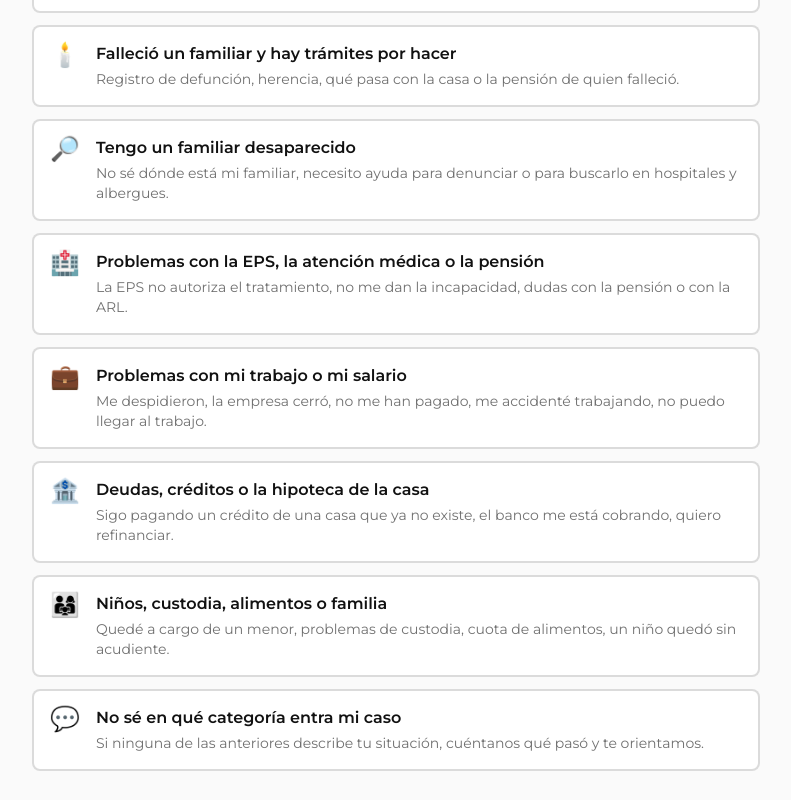
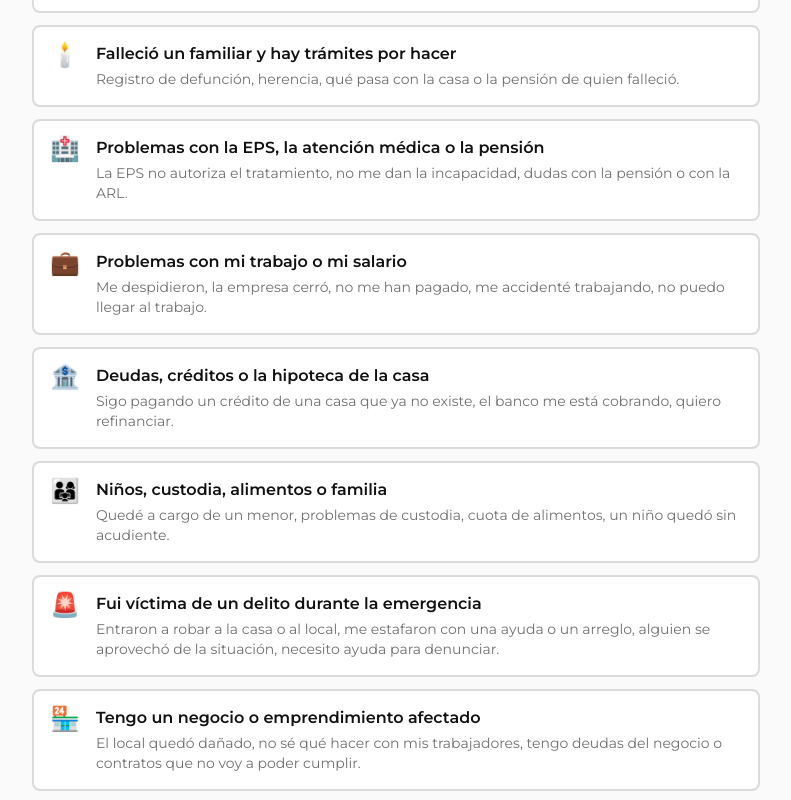
Before and after one commit to danielarodriguez-ctrl/Puente-Legal, a Next.js app: page /solicitar in a window 1280 px wide. Shown: the part 680-1480 px from the top of the page, without its empty margins (244-1035 px from the left). Built offline with nearby package versions, Linux system fonts and the light colour scheme.

Commit message:
Add files via upload

```diff
--- a/areas.ts
+++ b/areas.ts
@@ -52,14 +52,6 @@ export const AREAS: Area[] = [
     icono: "🕯️",
   },
   {
-    id: "desaparicion",
-    titulo: "Tengo un familiar desaparecido",
-    nombreJuridico: "Desaparición de personas y denuncias penales",
-    ejemplos:
-      "No sé dónde está mi familiar, necesito ayuda para denunciar o para buscarlo en hospitales y albergues.",
-    icono: "🔎",
-  },
-  {
     id: "salud",
     titulo: "Problemas con la EPS, la atención médica o la pensión",
     nombreJuridico: "Salud y seguridad social",
@@ -90,6 +82,22 @@ export const AREAS: Area[] = [
     ejemplos:
       "Quedé a cargo de un menor, problemas de custodia, cuota de alimentos, un niño quedó sin acudiente.",
     icono: "👨‍👩‍👧",
+  },
+  {
+    id: "penal",
+    titulo: "Fui víctima de un delito durante la emergencia",
+    nombreJuridico: "Derecho penal y atención a víctimas",
+    ejemplos:
+      "Entraron a robar a la casa o al local, me estafaron con una ayuda o un arreglo, alguien se aprovechó de la situación, necesito ayuda para denunciar.",
+    icono: "🚨",
+  },
+  {
+    id: "empresas",
+    titulo: "Tengo un negocio o emprendimiento afectado",
+    nombreJuridico: "Derecho comercial, societario y de empresa",
+    ejemplos:
+      "El local quedó dañado, no sé qué hacer con mis trabajadores, tengo deudas del negocio o contratos que no voy a poder cumplir.",
+    icono: "🏪",
   },
   {
     id: "otro",
--- a/tallymap.ts
+++ b/tallymap.ts
@@ -30,11 +30,12 @@ const MAPA_AREAS: Record<string, string[]> = {
   ayudas_estado: ["administrativ", "tutela", "petición", "peticion", "público", "publico", "constitucional", "humanitari", "estado"],
   documentos: ["registro civil", "notarial", "notaría", "notaria", "identificación", "documento"],
   fallecimiento: ["sucesi", "herencia", "mortuori", "defunción", "defuncion"],
-  desaparicion: ["penal", "desaparic", "denuncia", "víctimas", "victimas"],
   salud: ["salud", "eps", "pensi", "seguridad social", "arl", "riesgos laborales"],
   laboral: ["laboral", "trabajo", "empleo"],
-  deudas: ["financier", "deuda", "crédito", "credito", "insolvencia", "bancari", "comercial", "hipotec"],
+  deudas: ["financier", "deuda", "crédito", "credito", "insolvencia", "bancari", "hipotec"],
+  empresas: ["comercial", "societario", "mercantil", "corporativ", "empresa", "empresarial", "emprendimiento", "pyme"],
   familia: ["familia", "custodia", "alimentos", "menor", "infancia", "niñez", "ninez"],
+  penal: ["penal", "delito", "denuncia", "víctimas", "victimas", "criminal"],
   otro: ["general", "otro", "cualquier", "orientación", "orientacion"],
 };
 
```
